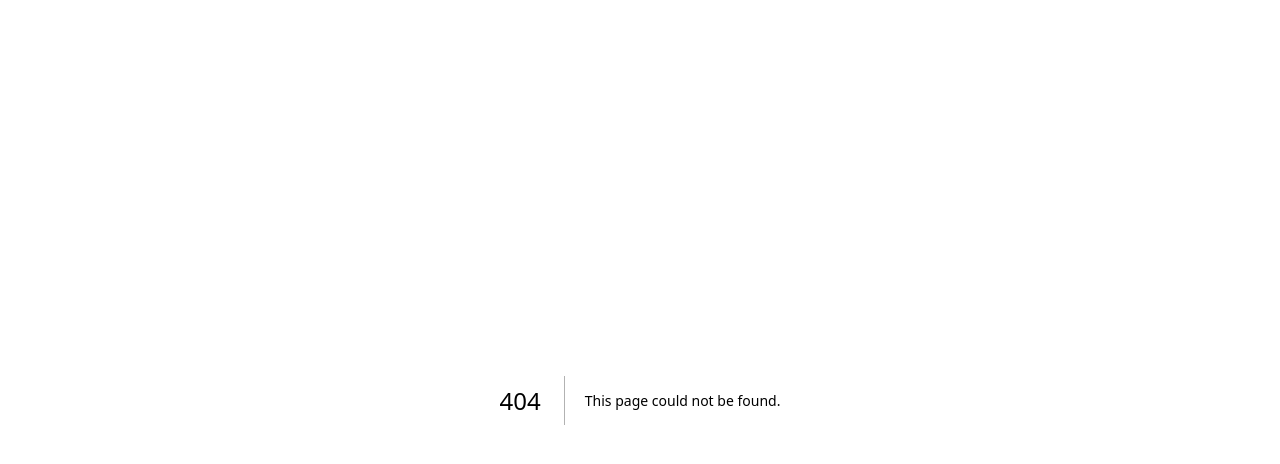
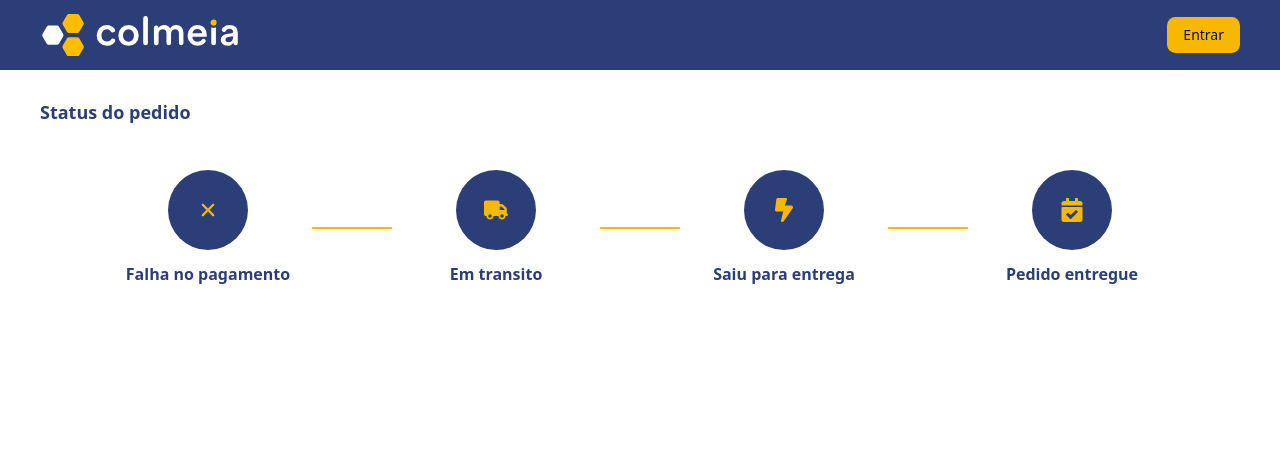
Before and after one commit to WesleyyRafaell/wr-store, a Next.js app: page /orderstatus in a window 1280 px wide. Before the commit this address had no page. Shown: the top 464 px of the page. Built offline with nearby package versions, Linux system fonts and the light colour scheme.

Commit message:
feat: add order status page

```diff
--- a/src/app/(store)/checkout/page.tsx
+++ b/src/app/(store)/checkout/page.tsx
@@ -60,6 +60,10 @@ const Checkout = () => {
   const onSubmit = (data: checkoutTypeSchema) => {
     console.log("data:", data);
     // realizar manipulação com dados coletados aqui
+
+    if (watch("paymentMethod") === "creditcard") {
+      redirect(`/orderstatus?payment_type=creditcard`);
+    }
 
     redirect(`/payment?payment_type=${watch("paymentMethod")}`);
   };
--- /dev/null
+++ b/src/app/(store)/orderstatus/order-list.ts
@@ -0,0 +1,63 @@
+import { FaCheck } from "react-icons/fa";
+import { FaTruck } from "react-icons/fa6";
+import { FaBoltLightning } from "react-icons/fa6";
+import { FaCalendarCheck } from "react-icons/fa";
+import { IoClose } from "react-icons/io5";
+import { IoTime } from "react-icons/io5";
+
+export const pix = [
+  {
+    title: "Pagamento confirmado",
+    icon: FaCheck,
+  },
+  {
+    title: "Em transito",
+    icon: FaCheck,
+  },
+  {
+    title: "Saiu para entrega",
+    icon: FaBoltLightning,
+  },
+  {
+    title: "Pedido entregue",
+    icon: FaCalendarCheck,
+  },
+];
+
+export const ticket = [
+  {
+    title: "Aguardando confirmação de pagamento",
+    icon: IoTime,
+  },
+  {
+    title: "Em transito",
+    icon: FaTruck,
+  },
+  {
+    title: "Saiu para entrega",
+    icon: FaBoltLightning,
+  },
+  {
+    title: "Pedido entregue",
+    icon: FaCalendarCheck,
+  },
+];
+
+export const creditCard = [
+  {
+    title: "Falha no pagamento",
+    icon: IoClose,
+  },
+  {
+    title: "Em transito",
+    icon: FaTruck,
+  },
+  {
+    title: "Saiu para entrega",
+    icon: FaBoltLightning,
+  },
+  {
+    title: "Pedido entregue",
+    icon: FaCalendarCheck,
+  },
+];
--- /dev/null
+++ b/src/app/(store)/orderstatus/page.tsx
@@ -0,0 +1,41 @@
+"use client";
+
+import { OrderStatusList } from "@/components/molecules";
+import { creditCard, pix, ticket } from "./order-list";
+import { useSearchParams } from "next/navigation";
+
+type IPaymentTypeProps = "pix" | "ticket" | "creditCard";
+
+const OrderStatus = () => {
+  const searchParams = useSearchParams();
+
+  const paymentType = searchParams.get("payment_type");
+
+  const paymentMap = {
+    pix,
+    ticket,
+    creditCard,
+  } as const;
+
+  const orderList = paymentMap[paymentType as IPaymentTypeProps] ?? creditCard;
+
+  return (
+    <div className="pt-7">
+      <h1 className="text-lg font-bold text-primary">Status do pedido</h1>
+      <div className="pt-11 flex justify-center">
+        <div className="flex items-center">
+          {orderList.map((item, index) => (
+            <OrderStatusList
+              key={item.title}
+              title={item.title}
+              icon={item.icon}
+              noUnderline={index !== orderList.length - 1}
+            />
+          ))}
+        </div>
+      </div>
+    </div>
+  );
+};
+
+export default OrderStatus;
--- a/src/app/(store)/payment/page.tsx
+++ b/src/app/(store)/payment/page.tsx
@@ -3,7 +3,7 @@ import { RenderCondition } from "@/components/atoms";
 import { Button } from "@/components/ui/button";
 import { Card } from "@/components/ui/card";
 import Image from "next/image";
-import { useSearchParams } from "next/navigation";
+import { redirect, useSearchParams } from "next/navigation";
 import { IoIosTimer } from "react-icons/io";
 import { toast } from "react-toastify";
 
@@ -11,7 +11,11 @@ const Payment = () => {
   const searchParams = useSearchParams();
 
   const paymentType = searchParams.get("payment_type");
-  console.log(`paymentType`, paymentType);
+
+  const redirectPage = (typePayment: string) => {
+    redirect(`/orderstatus?payment_type=${typePayment}`);
+  };
+
   return (
     <div className="pt-7 flex flex-col items-center gap-7">
       <Card className="w-2xl">
@@ -44,6 +48,9 @@ const Payment = () => {
                 Copiar linha digitável
               </Button>
             </div>
+            <div className="flex justify-center pt-7" onClick={() => redirectPage("ticket")}>
+              <Button>Realizei o pagamento</Button>
+            </div>
           </div>
         </Card>
       </RenderCondition>
@@ -74,6 +81,9 @@ const Payment = () => {
                 Copiar código
               </Button>
             </div>
+            <div className="flex justify-center pt-7" onClick={() => redirectPage("pix")}>
+              <Button>Realizei o pagamento</Button>
+            </div>
           </div>
         </Card>
       </RenderCondition>
--- a/src/components/molecules/index.ts
+++ b/src/components/molecules/index.ts
@@ -6,3 +6,4 @@ export { ProductDescription } from "@/components/molecules/product-description/p
 export { TotalPriceCard } from "@/components/molecules/total-price-card/total-price-card";
 export { FormBuilder } from "@/components/molecules/form-builder/form-builder";
 export { BoxWithTitle } from "@/components/molecules/box-with-title/box-with-title";
+export { OrderStatusList } from "@/components/molecules/order-status-list/order-status-list";
--- /dev/null
+++ b/src/components/molecules/order-status-list/order-status-list.tsx
@@ -0,0 +1,23 @@
+import { RenderCondition } from "@/components/atoms";
+
+export interface IOrderStatusListProps {
+  title: string;
+  icon: React.ElementType;
+  noUnderline: boolean;
+}
+
+export const OrderStatusList = ({ title, icon: Icon, noUnderline }: IOrderStatusListProps) => {
+  return (
+    <div className="flex items-center">
+      <div className="flex flex-col justify-center items-center w-52 gap-3">
+        <div className="w-20 h-20 rounded-full bg-primary flex justify-center items-center">
+          <Icon className="text-2xl text-secondary" />
+        </div>
+        <p className="text-primary text-center font-bold">{title}</p>
+      </div>
+      <RenderCondition condition={noUnderline}>
+        <div className="w-20 h-0.5 bg-amber-400 underline"></div>
+      </RenderCondition>
+    </div>
+  );
+};
--- a/src/middleware.ts
+++ b/src/middleware.ts
@@ -1,7 +1,7 @@
 import { NextResponse, NextRequest } from "next/server";
 
 const AUTH_TOKEN_COOKIE_KEY = "auth_token";
-const PROTECTED_PATHS = ["/checkout", "/payment"];
+const PROTECTED_PATHS = ["/checkout", "/payment", "/orderstatus"];
 
 export function middleware(request: NextRequest) {
   const { pathname } = request.nextUrl;
```
